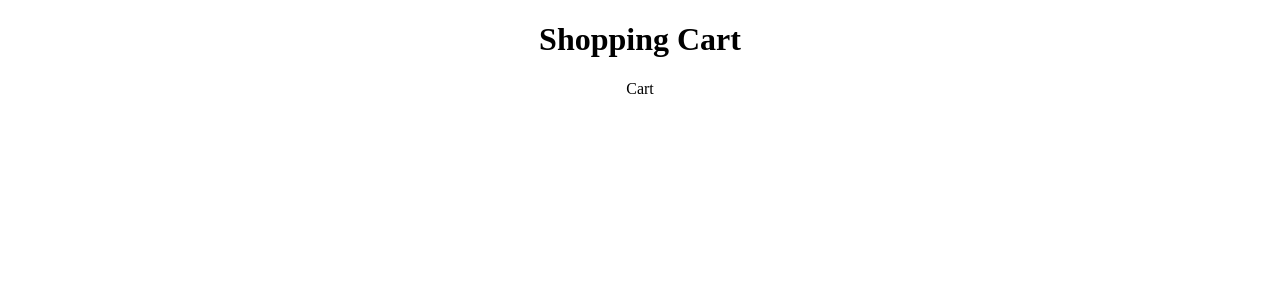
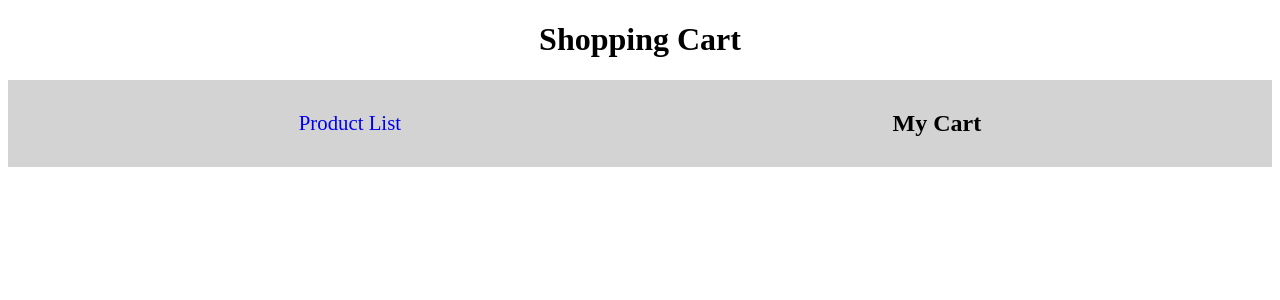
Before and after one commit to mustafacoban96/react-practice, a React (Create React App) app in the folder redux-with-bucket/: page /cart in a window 1280 px wide. Shown: the top 300 px of the page. Built offline with nearby package versions, Linux system fonts and the light colour scheme.

Commit message:
add to cart is completed

```diff
--- /dev/null
+++ b/redux-with-bucket/src/actions/index.js
@@ -0,0 +1,8 @@
+// action creator
+
+
+export const addToCart = book =>{
+    return {type:'ADD_TO_CART',payload: book}
+};
+
+// addToCart func dispatch inside reducer ->>>> reducer
--- a/redux-with-bucket/src/components/Cart.js
+++ b/redux-with-bucket/src/components/Cart.js
@@ -1,13 +1,42 @@
+import { Link } from "react-router-dom";
+import { connect } from "react-redux";
+
+
+
+const Cart = (props) =>{
+    return (
+        <>
+        <div className="header">
+            <Link to="/" style={{textDecoration:"none", fontSize:"1.3rem" }}>Product List</Link>
+           <h2>My Cart</h2>
+        </div>
+        {props.cart.map((book,index) =>(
+            <div key={index} className="product">
+            <div className="img-area">
+                <img src={book.image} width="100px"/>
+            </div>
+            <div className="product-info">
+                <h1>{book.name}</h1>
+                <h3>{book.author}</h3>
+                <h3>{book.price}</h3>
+                <button>Remove to Cart</button>
+            </div>
+        </div>
+        ))}
+            </>
+    )
+}
 
 
 
 
-const Cart = () =>{
-    return (
-        <div>
-            Cart
-        </div>
-    )
+
+const mapStateToProps = state =>{
+    return {
+      bookList: state.bookList,
+      cart: state.cart
+    }
 }
 
-export default Cart;
+
+export default connect(mapStateToProps)(Cart);
--- a/redux-with-bucket/src/components/Products.js
+++ b/redux-with-bucket/src/components/Products.js
@@ -1,19 +1,20 @@
 import { Link } from "react-router-dom";
 import { connect } from "react-redux";
+import { addToCart } from "../actions";
 
 
 
 const Product = (props) =>{
-console.log(props.bookList)
+console.log(props)
 
     return (
         <>
         <div className="header">
-           <h2>Kitap listesi</h2>
+           <h2>Product List</h2>
             <Link to="/cart" style={{textDecoration:"none", fontSize:"1.3rem" }}>My Cart</Link>
         </div>
-        {props.bookList.map(book =>(
-            <div class="product">
+        {props.bookList.map((book,index) =>(
+            <div key={index} className="product">
             <div className="img-area">
                 <img src={book.image} width="100px"/>
             </div>
@@ -21,7 +22,7 @@ console.log(props.bookList)
                 <h1>{book.name}</h1>
                 <h3>{book.author}</h3>
                 <h3>{book.price}</h3>
-                <button>Add to Cart</button>
+                <button onClick={() => props.addToCart(book)}>Add to Cart</button>
             </div>
         </div>
         ))}
@@ -32,10 +33,14 @@ console.log(props.bookList)
 
 const mapStateToProps = state =>{
     return {
-      bookList: state.bookList
+      bookList: state.bookList,
+      cart: state.cart
     }
 }
 
+const mapActionToProps = {addToCart}
 
+// i import add to cart func, we can't use addToCart func directly ,so
+// we mapped the funct via connect.
 
-export default connect(mapStateToProps)(Product);
+export default connect(mapStateToProps,mapActionToProps)(Product);
--- a/redux-with-bucket/src/reducers/index.js
+++ b/redux-with-bucket/src/reducers/index.js
@@ -6,6 +6,17 @@ const INITIAL_STATE = {
     cart:[]
 }
 
+
+
+
 export const reducer = (state=INITIAL_STATE,action)=>{
-    return state;
+    // ->>>>> addToCart dispatch
+
+    switch(action.type){
+        case "ADD_TO_CART":
+            return {...state, cart:[...state.cart,action.payload]} //-->>> product compo
+        default:
+            return state;
+    }
+
 }
```
